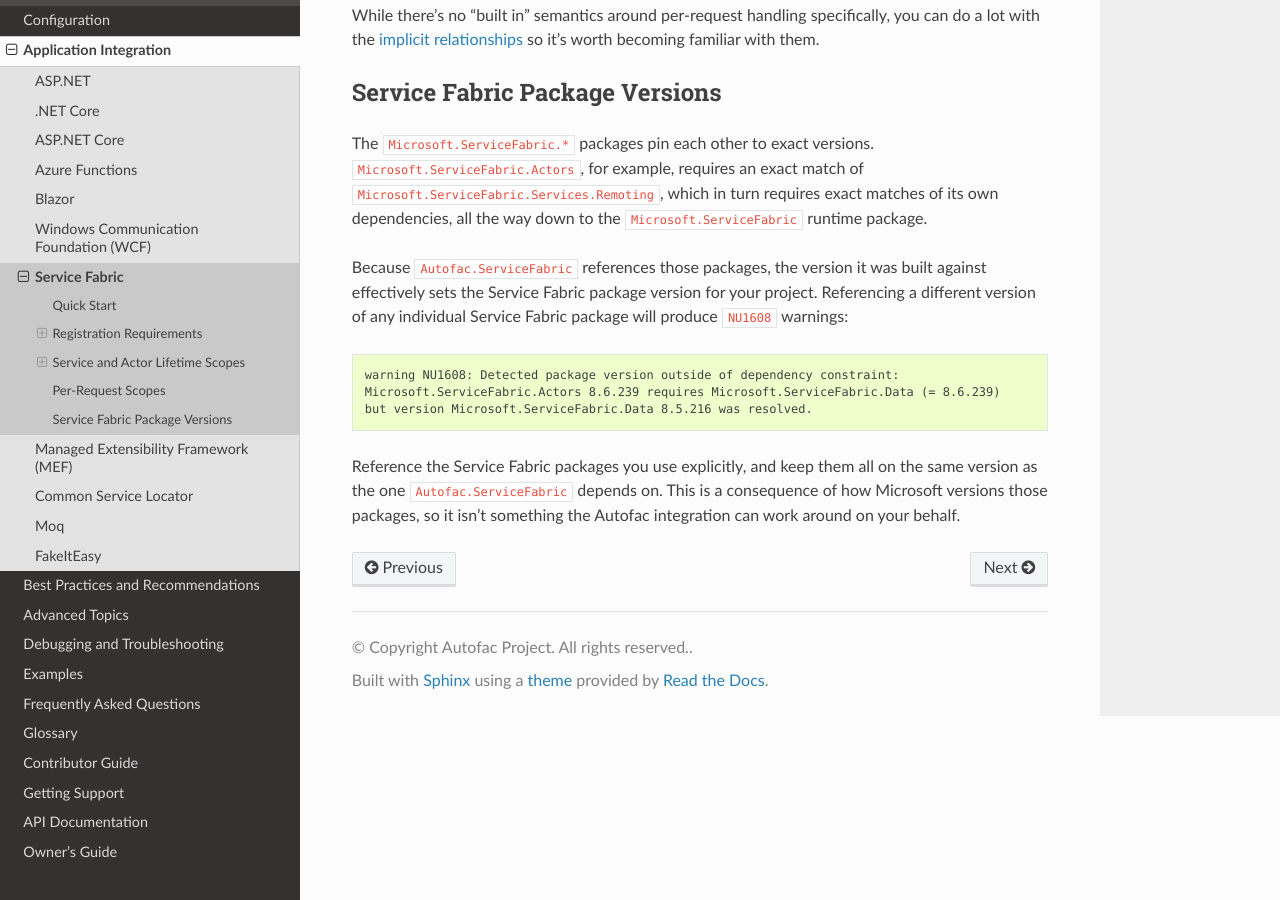
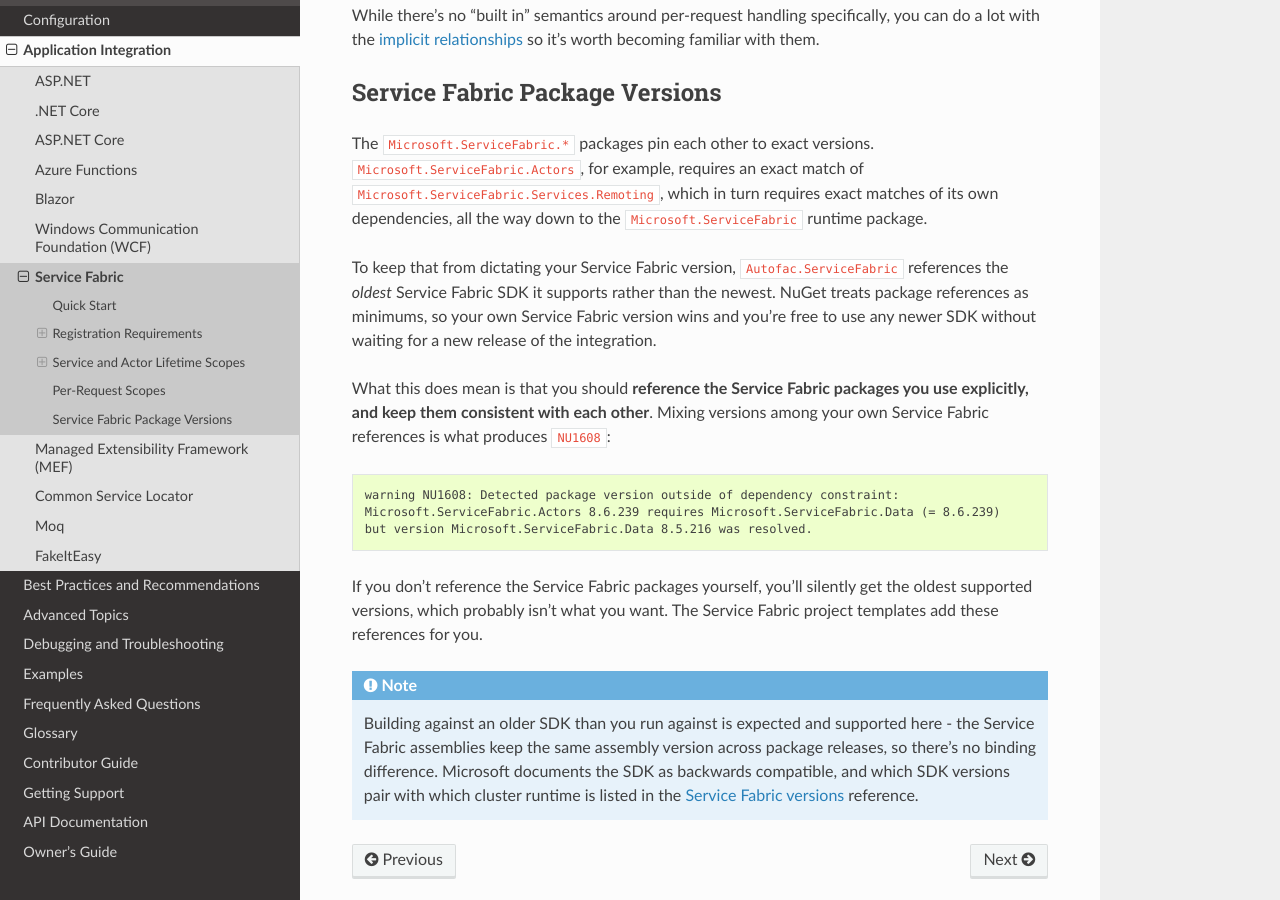
Before and after one commit to autofac/Documentation, a Sphinx documentation site: the page built from docs/integration/servicefabric.rst, in a window 1280 px wide and 900 px high, scrolled down 4349 px. Built offline with Sphinx 7.4.7 and the Read the Docs theme 3.1.0, drawn with Linux system fonts in a browser that asks for light colours.

Commit message:
Update Service Fabric version guidance for the lowered dependency floor.
autofac/Autofac.ServiceFabric#71 changes the integration to reference the
oldest supported Service Fabric SDK instead of the newest, so consumers are
no longer forced onto the version the package was built against. The advice
to match that version is now wrong.

Explain instead that consumers pick their own Service Fabric version and
only need to keep their own references consistent with each other, note the
consequence of not referencing them at all, and record why building against
an older SDK than you run against is fine.

```diff
--- a/docs/integration/servicefabric.rst
+++ b/docs/integration/servicefabric.rst
@@ -184,7 +184,9 @@
 
 The ``Microsoft.ServiceFabric.*`` packages pin each other to exact versions. ``Microsoft.ServiceFabric.Actors``, for example, requires an exact match of ``Microsoft.ServiceFabric.Services.Remoting``, which in turn requires exact matches of its own dependencies, all the way down to the ``Microsoft.ServiceFabric`` runtime package.
 
-Because ``Autofac.ServiceFabric`` references those packages, the version it was built against effectively sets the Service Fabric package version for your project. Referencing a different version of any individual Service Fabric package will produce ``NU1608`` warnings:
+To keep that from dictating your Service Fabric version, ``Autofac.ServiceFabric`` references the *oldest* Service Fabric SDK it supports rather than the newest. NuGet treats package references as minimums, so your own Service Fabric version wins and you're free to use any newer SDK without waiting for a new release of the integration.
+
+What this does mean is that you should **reference the Service Fabric packages you use explicitly, and keep them consistent with each other**. Mixing versions among your own Service Fabric references is what produces ``NU1608``:
 
 .. sourcecode:: text
 
@@ -192,4 +194,8 @@
     Microsoft.ServiceFabric.Actors 8.6.239 requires Microsoft.ServiceFabric.Data (= 8.6.239)
     but version Microsoft.ServiceFabric.Data 8.5.216 was resolved.
 
-Reference the Service Fabric packages you use explicitly, and keep them all on the same version as the one ``Autofac.ServiceFabric`` depends on. This is a consequence of how Microsoft versions those packages, so it isn't something the Autofac integration can work around on your behalf.
+If you don't reference the Service Fabric packages yourself, you'll silently get the oldest supported versions, which probably isn't what you want. The Service Fabric project templates add these references for you.
+
+.. note::
+
+   Building against an older SDK than you run against is expected and supported here - the Service Fabric assemblies keep the same assembly version across package releases, so there's no binding difference. Microsoft documents the SDK as backwards compatible, and which SDK versions pair with which cluster runtime is listed in the `Service Fabric versions <https://learn.microsoft.com/azure/service-fabric/service-fabric-versions>`_ reference.
```
